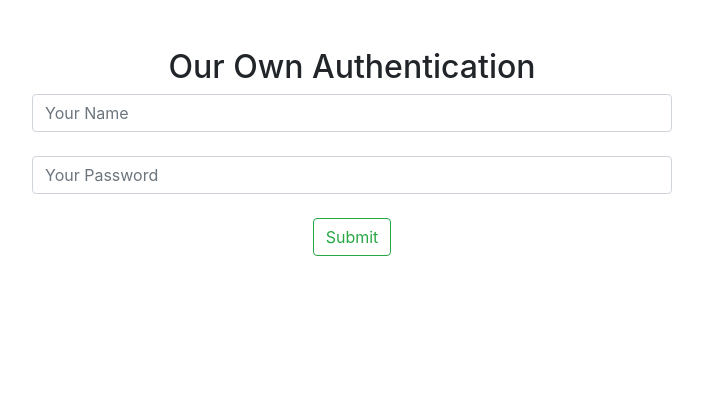
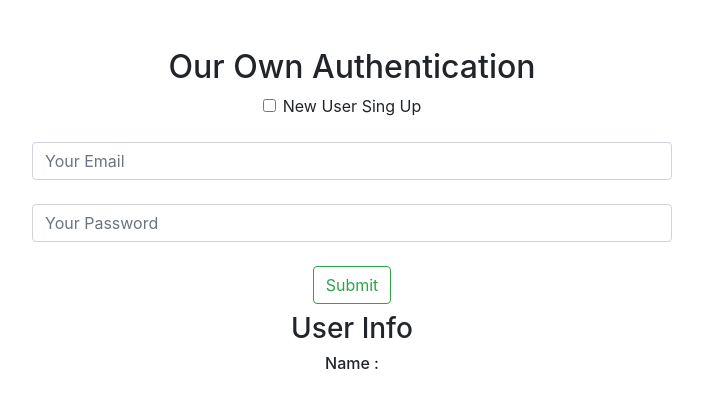
Before and after one commit to MdTasib/Firebase, a React (Create React App) app: page / in a window 1280 px wide. Shown: the top 408 px of the page, without its empty margins (288-991 px from the left). Built offline with nearby package versions, Linux system fonts and the light colour scheme.

Commit message:
User Sing Up

```diff
--- a/src/Form/From.js
+++ b/src/Form/From.js
@@ -1,30 +1,90 @@
-import React from 'react';
+import React, { useState } from 'react';
+import firebase from 'firebase/app';
+import 'firebase/auth';
+import firebaseConfig from '../firebase.confiq';
+
+if (!firebase.apps.length) {
+    firebase.initializeApp(firebaseConfig);
+}
 
 const From = () => {
-    const handleSubmit = () => {
+    const [newUser, setNewUser] = useState(false);
+    const [user, setUser] = useState({
+        name: '',
+        email: '',
+        password: '',
+        error: '',
+        success: false,
+    })
 
+    const handleSubmit = (e) => {
+        if (newUser && user.email && user.password) {
+            firebase.auth().createUserWithEmailAndPassword(user.email, user.password)
+                .then(result => {
+                    const newUserInfo = { ...user };
+                    newUserInfo.success = true;
+                    setUser(newUserInfo);
+                })
+                .catch(error => {
+                    const newUserInfo = { ...user };
+                    newUserInfo.error = error.message;
+                    newUserInfo.success = false;
+                    setUser(newUserInfo);
+                })
+        }
+        if (!newUser && user.email && user.password) {
+            firebase.auth().signOut()
+                .then(result => {
+                    const newUserInfo = { ...user };
+                    newUserInfo.success = true;
+                    setUser(newUserInfo);
+                })
+                .catch(error => {
+                    const newUserInfo = { ...user };
+                    newUserInfo.error = error.message;
+                    newUserInfo.success = false;
+                    setUser(newUserInfo);
+                })
+        }
+        e.preventDefault();
     }
+
     const handleBlur = e => {
-        console.log(e.target.name, e.target.value);
+        let isFieldValid = true;
         if (e.target.name === 'email') {
-            const isEmailValid = /\S+@\S+\.\S+/.test(e.target.value);
-            console.log(isEmailValid);
+            isFieldValid = /\S+@\S+\.\S+/.test(e.target.value);
         }
         if (e.target.name === 'password') {
             const isPasswordValid = e.target.value.length > 6;
             const passwordHasNumber = /\d{1}/.test(e.target.value);
-            console.log(isPasswordValid && passwordHasNumber);
+            isFieldValid = isPasswordValid && passwordHasNumber;
+        }
+        if (isFieldValid) {
+            const newUserInfo = { ...user };
+            newUserInfo[e.target.name] = e.target.value;
+            setUser(newUserInfo);
         }
     }
 
     return (
         <div className='text-center pt-5 w-50 m-auto'>
             <h2>Our Own Authentication</h2>
-            <form action={handleSubmit}>
-                <input className='form-control' name='email' onBlur={handleBlur} type="text" placeholder='Your Name' required /><br />
+            <input class="form-check-input" type="checkbox" name="checkbok" onChange={() => setNewUser(!newUser)} />
+            <label class="form-check-label" htmlFor="newUser">New User Sing Up</label>
+            <form onSubmit={handleSubmit}>
+                {newUser && <input className='form-control' name='name' onBlur={handleBlur} type="text" placeholder='User Name' required />}<br />
+                <input className='form-control' name='email' onBlur={handleBlur} type="text" placeholder='Your Email' required /><br />
                 <input className='form-control' name='password' onBlur={handleBlur} type="password" placeholder='Your Password' required /><br />
                 <input className='btn btn-outline-success' type="submit" value="Submit" />
             </form>
+            <h3 className='m-2'>User Info</h3>
+            <h6>Name : {user.name}</h6>
+            {
+                user.success ?
+                    <p className='text-success'>User {newUser ? 'Created' : 'Loged In'} Successfully.</p>
+                    :
+                    <p className='text-danger'>{user.error}</p>
+            }
         </div>
     );
 };
```
